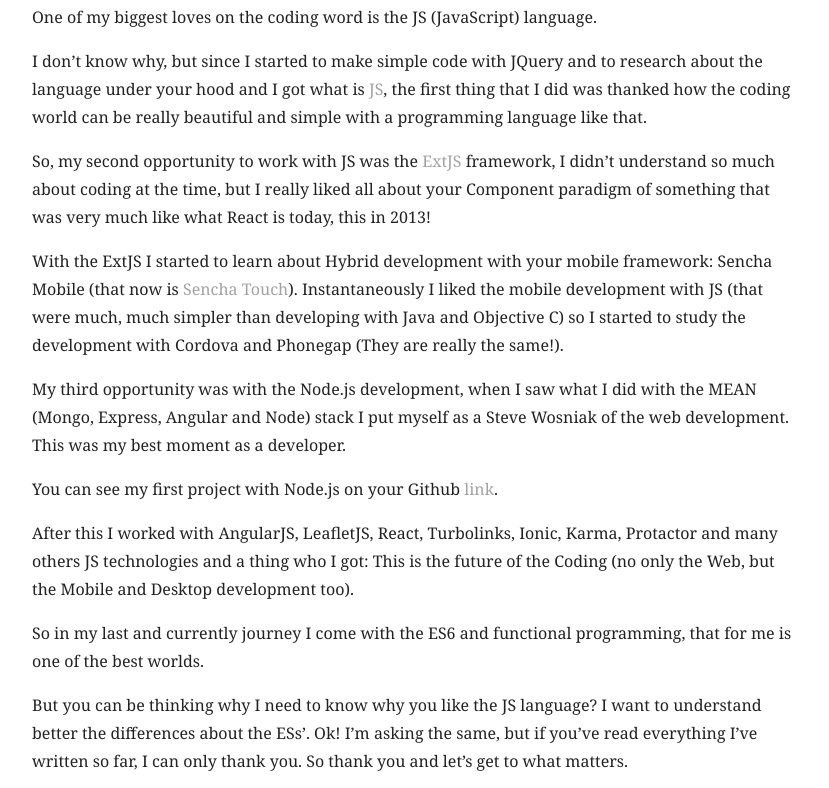
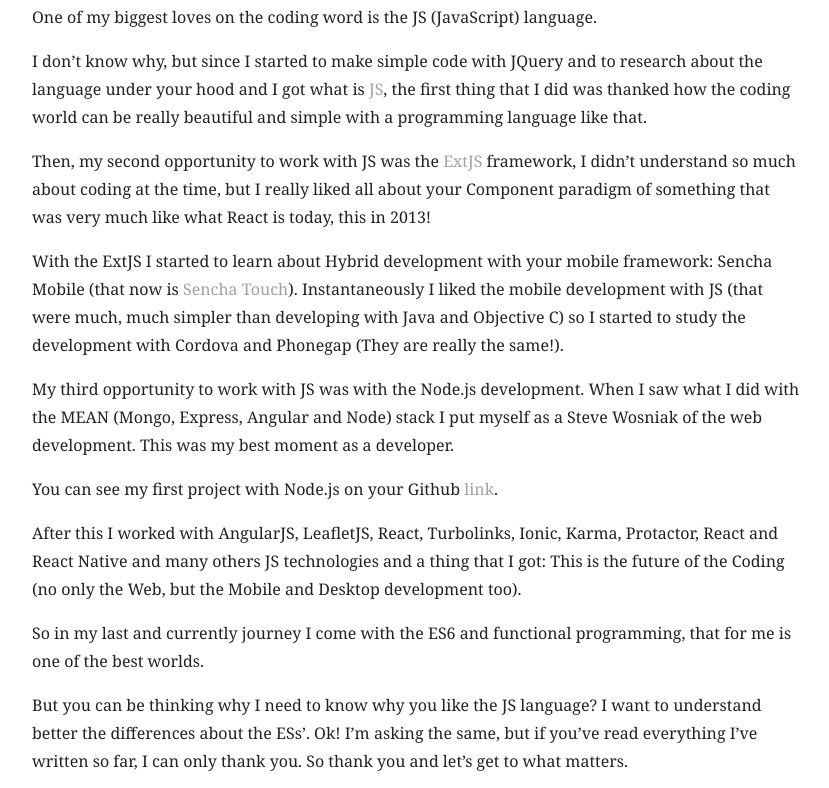
Before and after one commit to coderade/coderade.github.io, a plain HTML site: page post/js-es6/index.html in a window 1280 px wide. Shown: the part 721-1509 px from the top of the page, without its empty margins (416-1245 px from the left). Drawn offline with nearby package versions, Linux system fonts and the light colour scheme.

Commit message:
Fix typo on the JS-ES6 post.

```diff
--- a/post/js-es6/index.html
+++ b/post/js-es6/index.html
@@ -7,7 +7,7 @@
         <meta name="author">
         <meta name="description" content="The awesome blog of Valdeci Gomes, about code, technology and tips in general.">
         <meta name="viewport" content="width=device-width, initial-scale=1">
-        <meta name="generator" content="Hugo 0.26" />
+        <meta name="generator" content="Hugo 0.27.1" />
         <link href="https://coderade.github.io/post/index.xml" rel="alternate" type="application/rss+xml" title="Coderade blog" />
         <link href="https://coderade.github.io/post/index.xml" rel="feed" type="application/rss+xml" title="Coderade blog" />
         <link href='//fonts.googleapis.com/css?family=Roboto:400,300,700|Noto+Serif:400,400italic,700,700italic' rel='stylesheet' type='text/css'>
@@ -66,7 +66,7 @@
 your hood and I got what is <a href="https://www.javascript.com/">JS</a>, the first thing that I did was thanked
 how the coding world can be really beautiful and simple with a programming language like that.</p>
 
-<p>So, my second opportunity to work with JS was the <a href="https://www.sencha.com/products/extjs/">ExtJS</a> framework,
+<p>Then, my second opportunity to work with JS was the <a href="https://www.sencha.com/products/extjs/">ExtJS</a> framework,
 I didn&rsquo;t understand so much about coding at the time, but I really liked all about your Component paradigm of something
 that was very much like what React is today, this in 2013!</p>
 
@@ -75,13 +75,15 @@
 were much, much simpler than developing with Java and Objective C) so I started to study the development with Cordova and
 Phonegap (They are really the same!).</p>
 
-<p>My third opportunity was with the Node.js development, when I saw what I did with the MEAN (Mongo, Express, Angular and Node)
-stack I put myself as a Steve Wosniak of the web development. This was my best moment as a developer.</p>
+<p>My third opportunity to work with JS was with the Node.js development. When I saw what I did with the MEAN
+(Mongo, Express, Angular and Node) stack I put myself as a Steve Wosniak of the web development.
+This was my best moment as a developer.</p>
 
 <p>You can see my first project with Node.js on your Github <a href="https://github.com/coderade/mean-courses">link</a>.</p>
 
-<p>After this I worked with AngularJS, LeafletJS, React, Turbolinks, Ionic, Karma, Protactor and many others JS technologies
-and a thing who I got: This is the future of the Coding (no only the Web, but the Mobile and Desktop development too).</p>
+<p>After this I worked with AngularJS, LeafletJS, React, Turbolinks, Ionic, Karma, Protactor, React and React Native
+and many others JS technologies and a thing that I got: This is the future of the Coding
+ (no only the Web, but the Mobile and Desktop development too).</p>
 
 <p>So in my last and currently journey I come with the ES6 and functional programming, that for me is one of the best worlds.</p>
 
@@ -104,11 +106,12 @@
 and people who make browsers what is and isn&rsquo;t really JavaScript.</p>
 
 <p>Now, JavaScript was originally written back in 1997, and since then ECMA has been updated seven different times,
-and each of those editions has been known as ES1, ES2, all the way to ES6, which actually the people at ECMA decided to later
-rename to ES2015 with the hope that new editions would be released yearly, and that those editions would be identified by their year.</p>
+and each of those editions has been known as ES1, ES2, all the way to ES6, which actually the people at ECMA decided to
+later rename to ES2015 with the hope that new editions would be released yearly, and that those editions would be
+identified by their year.</p>
 
-<p>On this blog, I&rsquo;ll try to review a number of pieces of syntax that were actually released in ES5 or ES2015, but because of
-the convention of the way people say it are often referred to as being a part of ES2016 or ES7.</p>
+<p>On this blog, I&rsquo;ll try to review a number of pieces of syntax that were actually released in ES5 or ES2015, but because
+of the convention of the way people say it are often referred to as being a part of ES2016 or ES7.</p>
 
 <p>If you read all this post, we can read another ones? Right?
 So many thanks and I see you soon!</p>
@@ -150,8 +153,8 @@
         (d.head || d.body).appendChild(s);
     })();
 </script>
-<noscript>Please enable JavaScript to view the <a href="http://disqus.com/?ref_noscript">comments powered by Disqus.</a></noscript>
-<a href="http://disqus.com" class="dsq-brlink">comments powered by <span class="logo-disqus">Disqus</span></a>
+<noscript>Please enable JavaScript to view the <a href="https://disqus.com/?ref_noscript">comments powered by Disqus.</a></noscript>
+<a href="https://disqus.com" class="dsq-brlink">comments powered by <span class="logo-disqus">Disqus</span></a>
         </div>
     </main>
     <aside class="author">
```
Also changed, not shown: 404.html (+1 -1 lines), categories/index.html (+1 -1 lines), index.html (+1 -1 lines), post/first/index.html (+3 -3 lines), post/index.html (+1 -1 lines), post/rails-5-new-features/index.html (+3 -3 lines), tags/index.html (+1 -1 lines).
